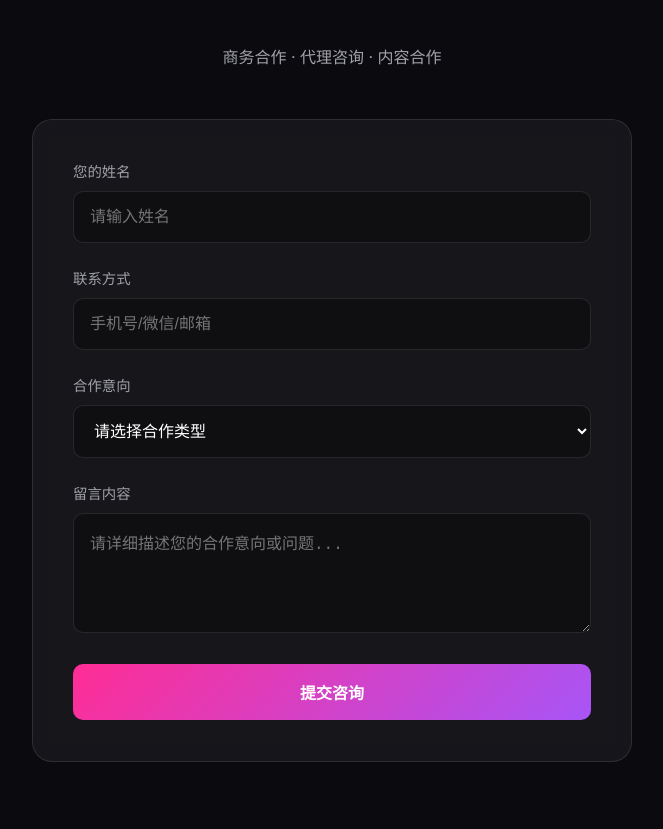
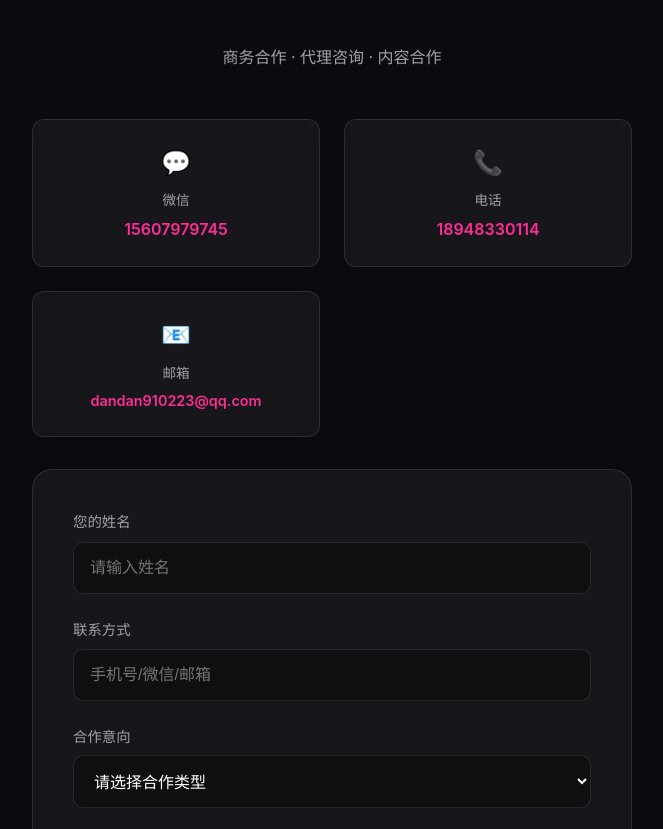
Before and after one commit to zfq910223/dollmia-site, a website: page index.html in a window 1280 px wide. Shown: the part 7986-8815 px from the top of the page, without its empty margins (308-971 px from the left). Drawn offline with Linux system fonts and the light colour scheme.

Commit message:
feat: 添加联系方式（微信/电话/邮箱）

```diff
--- a/index.html
+++ b/index.html
@@ -1307,6 +1307,23 @@
         <p class="section-subtitle fade-in">商务合作 · 代理咨询 · 内容合作</p>
 
         <div class="contact-container">
+            <div class="contact-info fade-in" style="margin-bottom: 2rem; display: grid; grid-template-columns: repeat(auto-fit, minmax(200px, 1fr)); gap: 1.5rem;">
+                <div style="background: var(--glass-bg); border: 1px solid var(--glass-border); border-radius: 12px; padding: 1.5rem; text-align: center; backdrop-filter: blur(10px);">
+                    <div style="font-size: 1.5rem; margin-bottom: 0.5rem;">💬</div>
+                    <div style="color: var(--text-secondary); font-size: 0.85rem; margin-bottom: 0.3rem;">微信</div>
+                    <div style="color: var(--neon-pink); font-weight: 600; font-size: 1rem;">15607979745</div>
+                </div>
+                <div style="background: var(--glass-bg); border: 1px solid var(--glass-border); border-radius: 12px; padding: 1.5rem; text-align: center; backdrop-filter: blur(10px);">
+                    <div style="font-size: 1.5rem; margin-bottom: 0.5rem;">📞</div>
+                    <div style="color: var(--text-secondary); font-size: 0.85rem; margin-bottom: 0.3rem;">电话</div>
+                    <div style="color: var(--neon-pink); font-weight: 600; font-size: 1rem;">18948330114</div>
+                </div>
+                <div style="background: var(--glass-bg); border: 1px solid var(--glass-border); border-radius: 12px; padding: 1.5rem; text-align: center; backdrop-filter: blur(10px);">
+                    <div style="font-size: 1.5rem; margin-bottom: 0.5rem;">📧</div>
+                    <div style="color: var(--text-secondary); font-size: 0.85rem; margin-bottom: 0.3rem;">邮箱</div>
+                    <div style="color: var(--neon-pink); font-weight: 600; font-size: 0.9rem;">dandan910223@qq.com</div>
+                </div>
+            </div>
             <div class="contact-form fade-in" id="contactForm">
                 <form id="form">
                     <div class="form-group">
```
